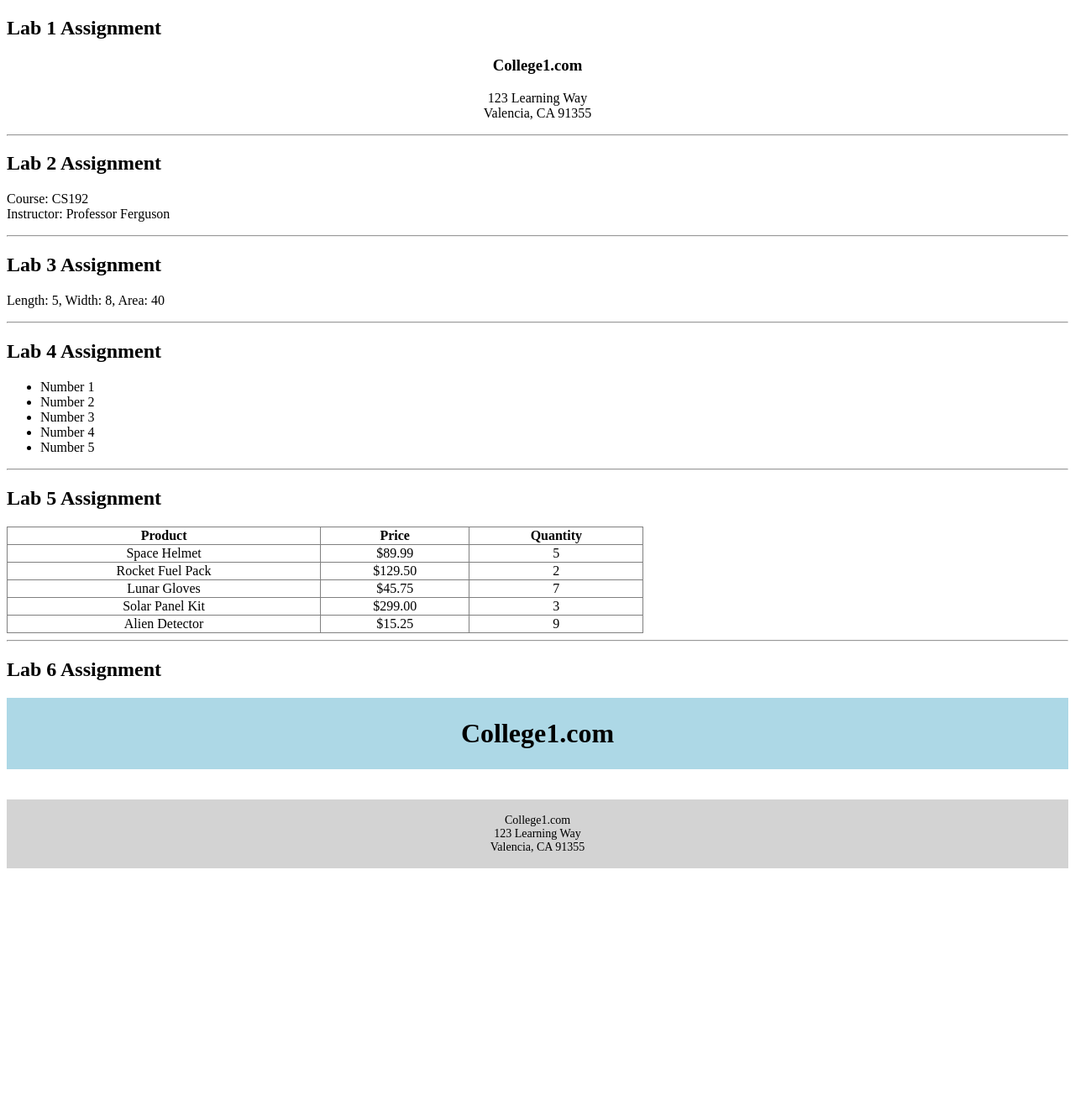
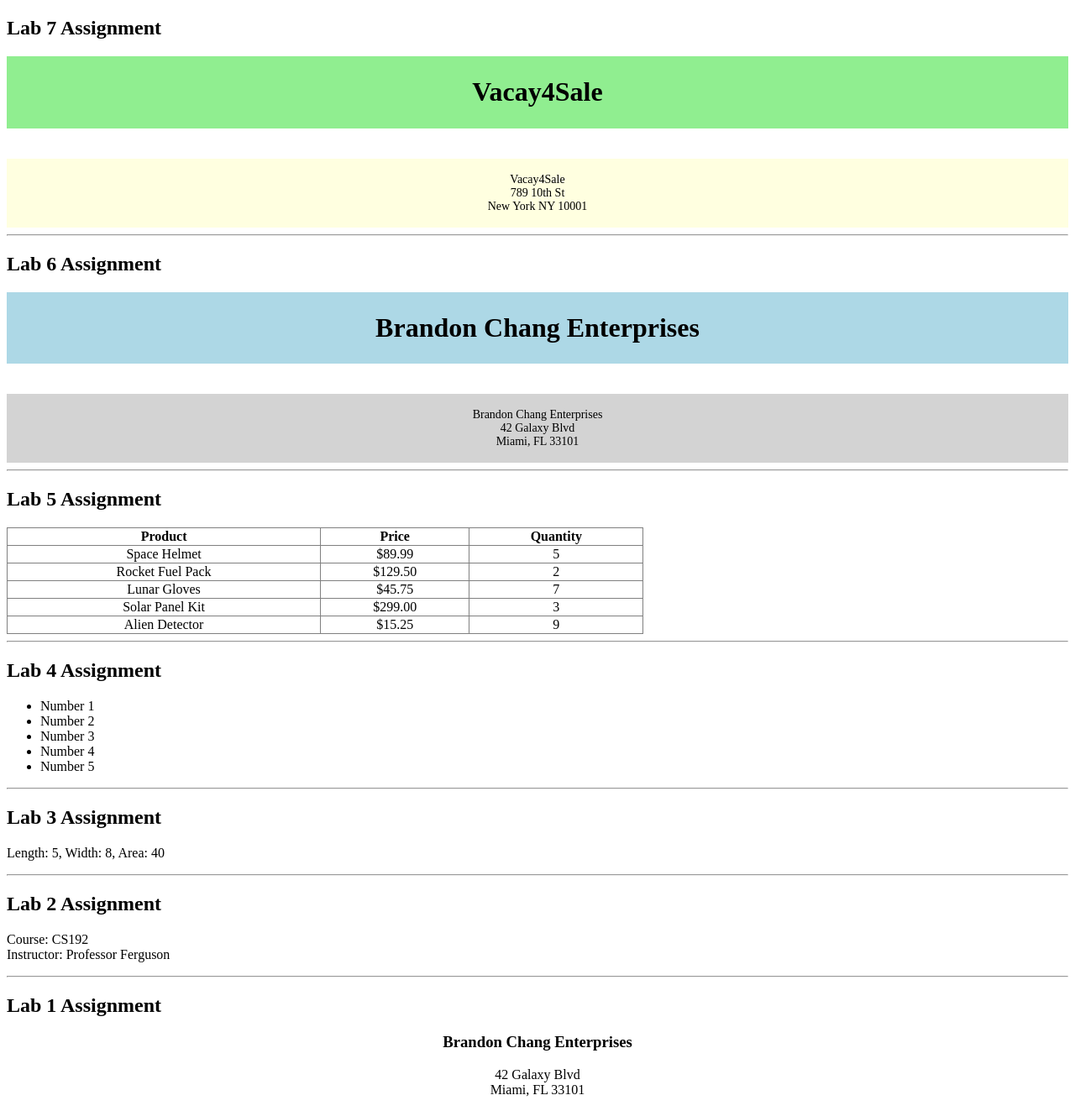
Before and after one commit to bran2007/cs192-lab1, a PHP site: page / in a window 1280 px wide. Shown: the whole page at 84% size. Before the commit the page ends 1034 px from the top, so only its background shows below. Run offline with PHP 8.4, Linux system fonts and the light colour scheme.

Commit message:
Update PHP file for Lab 7 assignments

```diff
--- a/index.php
+++ b/index.php
@@ -2,70 +2,84 @@
 <html>
 <head>
 <meta charset="UTF-8">
-<title>College1.com - CS192 Labs 1–6</title>
+<title>Brandon Chang - CS192 Labs 1–7</title>
 </head>
 <body>
 
 <?php
 // --------------------------------------------------
-// Lab 1
+// Lab 7
 // --------------------------------------------------
-print "<h2>Lab 1 Assignment</h2>";
+print "<h2>Lab 7 Assignment</h2>";
 
-function display_name_123() {
-  print "<h3 style='text-align:center'>College1.com</h3>";
+// CLASS DEFINITION
+class Company789 {
+
+  // properties
+  public $name6 = "Vacay4Sale";
+  private $addr6 = "789 10th St";
+  private $city6 = "New York NY 10001";
+
+  // methods copied and adjusted from Lab 6
+
+  // Header method (2 parameters)
+  function getHeader935($companyName, $color) {
+    $data = "<table style='background-color:$color;width:100%'><tr><td>";
+    $data .= "<h1 style='text-align:center'>$companyName</h1>";
+    $data .= "</td></tr></table>";
+    return $data;
+  }
+
+  // Footer method (1 parameter)
+  function getFooter732($color) {
+    $data = "<table style='background-color:$color;width:100%'><tr><td>";
+    $data .= "<p style='text-align:center;font-size:14px'>";
+    $data .= $this->name6 . "<br>" . $this->addr6 . "<br>" . $this->city6;
+    $data .= "</p></td></tr></table>";
+    return $data;
+  }
+} // end class Company789
+
+// create object and call methods
+$object593 = new Company789();
+
+print $object593->getHeader935($object593->name6, "lightgreen");
+print "<br><br>";
+print $object593->getFooter732("lightyellow");
+
+print "<hr>";
+
+// --------------------------------------------------
+// Lab 6
+// --------------------------------------------------
+print "<h2>Lab 6 Assignment</h2>";
+
+// functions that return HTML instead of printing
+function getHeader935($companyName, $color) {
+  $data = "<table style='background-color:$color;width:100%'><tr><td>";
+  $data .= "<h1 style='text-align:center'>$companyName</h1>";
+  $data .= "</td></tr></table>";
+  return $data;
 }
 
-function display_address_456() {
-  print "<p style='text-align:center'>123 Learning Way<br>Valencia, CA 91355</p>";
+function getFooter732($color) {
+  global $companyName, $companyAddress, $companyCity, $companyState, $companyZip;
+  $data = "<table style='background-color:$color;width:100%'><tr><td>";
+  $data .= "<p style='text-align:center;font-size:14px'>";
+  $data .= "$companyName<br>$companyAddress<br>$companyCity, $companyState $companyZip";
+  $data .= "</p></td></tr></table>";
+  return $data;
 }
 
-display_name_123();
-display_address_456();
+$companyName = "Brandon Chang Enterprises";
+$companyAddress = "42 Galaxy Blvd";
+$companyCity = "Miami";
+$companyState = "FL";
+$companyZip = "33101";
 
-
-// --------------------------------------------------
-// Lab 2
-// --------------------------------------------------
-print "<hr>";
-print "<h2>Lab 2 Assignment</h2>";
-
-function display_course_789($course, $instructor) {
-  print "<p>Course: $course<br>Instructor: $instructor</p>";
-}
-
-display_course_789("CS192", "Professor Ferguson");
-
-
-// --------------------------------------------------
-// Lab 3
-// --------------------------------------------------
-print "<hr>";
-print "<h2>Lab 3 Assignment</h2>";
-
-function calc_area_555($length, $width) {
-  $area = $length * $width;
-  print "<p>Length: $length, Width: $width, Area: $area</p>";
-}
-
-calc_area_555(5, 8);
-
-
-// --------------------------------------------------
-// Lab 4
-// --------------------------------------------------
-print "<hr>";
-print "<h2>Lab 4 Assignment</h2>";
-
-function show_loop_321($num) {
-  print "<ul>";
-  for ($i = 1; $i <= $num; $i++) {
-    print "<li>Number $i</li>";
-  }
-  print "</ul>";
-}
-
-show_loop_321(5);
+print getHeader935($companyName, "lightblue");
+print "<br><br>";
+print getFooter732("lightgray");
 
 
 // --------------------------------------------------
@@ -104,37 +118,66 @@ display_product_872($myarray664);
 
 
 // --------------------------------------------------
-// Lab 6
+// Lab 4
 // --------------------------------------------------
 print "<hr>";
-print "<h2>Lab 6 Assignment</h2>";
+print "<h2>Lab 4 Assignment</h2>";
 
-// old functions must stay for grading
-function getHeader935($companyName, $color) {
-  $data = "<table style='background-color:$color;width:100%'><tr><td>";
-  $data .= "<h1 style='text-align:center'>$companyName</h1>";
-  $data .= "</td></tr></table>";
-  return $data;
+function show_loop_321($num) {
+  print "<ul>";
+  for ($i = 1; $i <= $num; $i++) {
+    print "<li>Number $i</li>";
+  }
+  print "</ul>";
 }
 
-function getFooter732($color) {
-  global $companyName, $companyAddress, $companyCity, $companyState, $companyZip;
-  $data = "<table style='background-color:$color;width:100%'><tr><td>";
-  $data .= "<p style='text-align:center;font-size:14px'>";
-  $data .= "$companyName<br>$companyAddress<br>$companyCity, $companyState $companyZip";
-  $data .= "</p></td></tr></table>";
-  return $data;
+show_loop_321(5);
+
+
+// --------------------------------------------------
+// Lab 3
+// --------------------------------------------------
+print "<hr>";
+print "<h2>Lab 3 Assignment</h2>";
+
+function calc_area_555($length, $width) {
+  $area = $length * $width;
+  print "<p>Length: $length, Width: $width, Area: $area</p>";
 }
 
-$companyName = "College1.com";
-$companyAddress = "123 Learning Way";
-$companyCity = "Valencia";
-$companyState = "CA";
-$companyZip = "91355";
+calc_area_555(5, 8);
 
-print getHeader935($companyName, "lightblue");
-print "<br><br>";
-print getFooter732("lightgray");
+
+// --------------------------------------------------
+// Lab 2
+// --------------------------------------------------
+print "<hr>";
+print "<h2>Lab 2 Assignment</h2>";
+
+function display_course_789($course, $instructor) {
+  print "<p>Course: $course<br>Instructor: $instructor</p>";
+}
+
+display_course_789("CS192", "Professor Ferguson");
+
+
+// --------------------------------------------------
+// Lab 1
+// --------------------------------------------------
+print "<hr>";
+print "<h2>Lab 1 Assignment</h2>";
+
+function display_name_123() {
+  print "<h3 style='text-align:center'>Brandon Chang Enterprises</h3>";
+}
+
+function display_address_456() {
+  print "<p style='text-align:center'>42 Galaxy Blvd<br>Miami, FL 33101</p>";
+}
+
+display_name_123();
+display_address_456();
+
 ?>
 
 </body>
```
